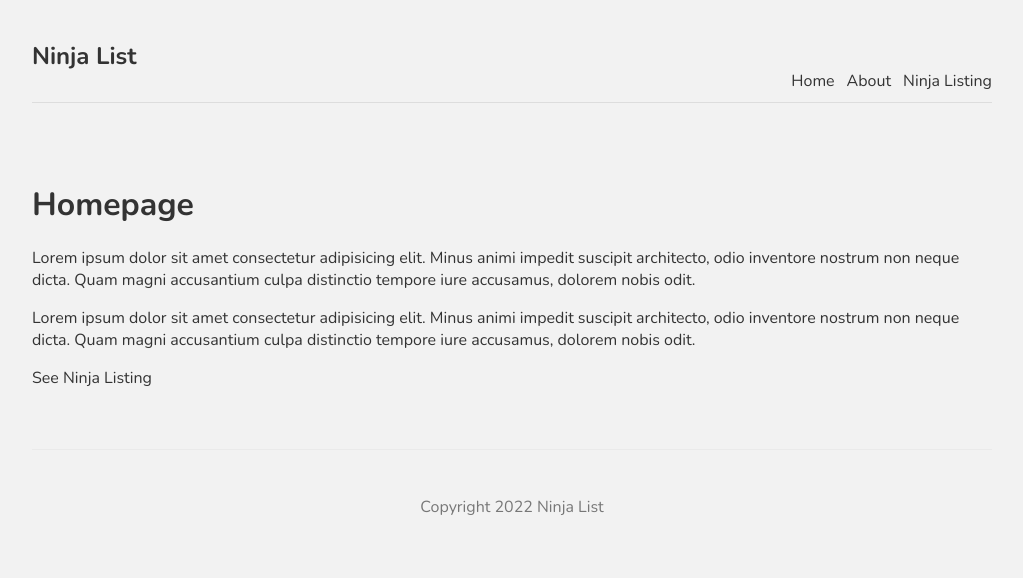
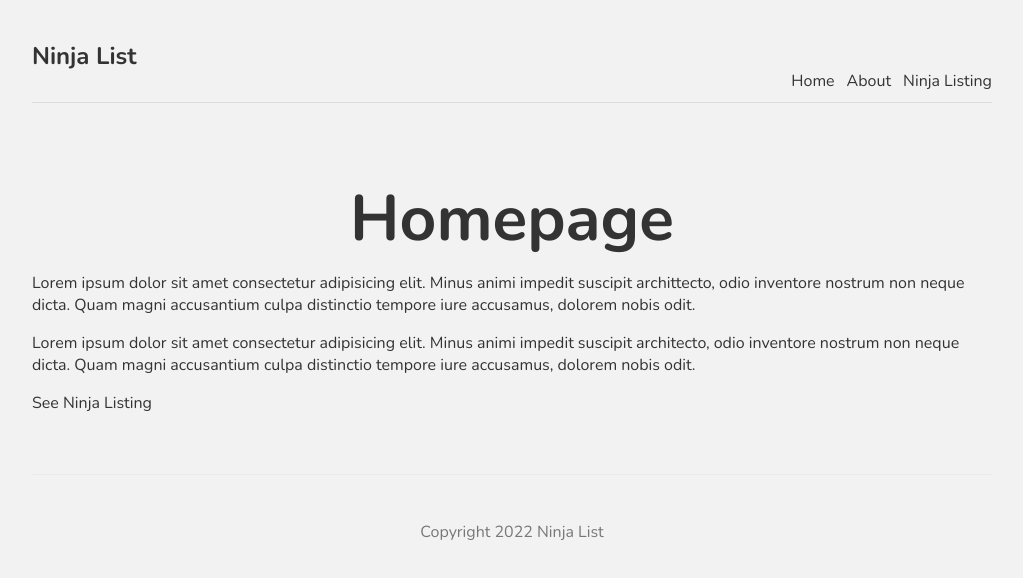
Before and after one commit to ioan-thomas/learn-NextJS, a Next.js app: page / in a window 1280 px wide. Shown: the top 578 px of the page, without its empty margins (128-1151 px from the left). Built offline with nearby package versions, Linux system fonts and the light colour scheme.

Commit message:
feat: styling added via module

```diff
--- a/pages/index.js
+++ b/pages/index.js
@@ -1,16 +1,14 @@
 import Head from 'next/head'
 import Link from 'next/link'
-import Footer from '../components/Footer'
-import Navbar from '../components/Navbar'
 import styles from '../styles/Home.module.css'
 
 export default function Home() {
   return (
     <div>
-      <h1>Homepage</h1>
-      <p>Lorem ipsum dolor sit amet consectetur adipisicing elit. Minus animi impedit suscipit architecto, odio inventore nostrum non neque dicta. Quam magni accusantium culpa distinctio tempore iure accusamus, dolorem nobis odit.</p>
-      <p>Lorem ipsum dolor sit amet consectetur adipisicing elit. Minus animi impedit suscipit architecto, odio inventore nostrum non neque dicta. Quam magni accusantium culpa distinctio tempore iure accusamus, dolorem nobis odit.</p>
-      <Link href="/ninjas"><a>See Ninja Listing</a></Link>
+      <h1 className={styles.title}>Homepage</h1>
+      <p className={styles.text}>Lorem ipsum dolor sit amet consectetur adipisicing elit. Minus animi impedit suscipit archittecto, odio inventore nostrum non neque dicta. Quam magni accusantium culpa distinctio tempore iure accusamus, dolorem nobis odit.</p>
+      <p className={styles.text}>Lorem ipsum dolor sit amet consectetur adipisicing elit. Minus animi impedit suscipit architecto, odio inventore nostrum non neque dicta. Quam magni accusantium culpa distinctio tempore iure accusamus, dolorem nobis odit.</p>
+      <Link href="/ninjas"><a className={styles.btn}>See Ninja Listing</a></Link>
     </div>
   )
 }
```
